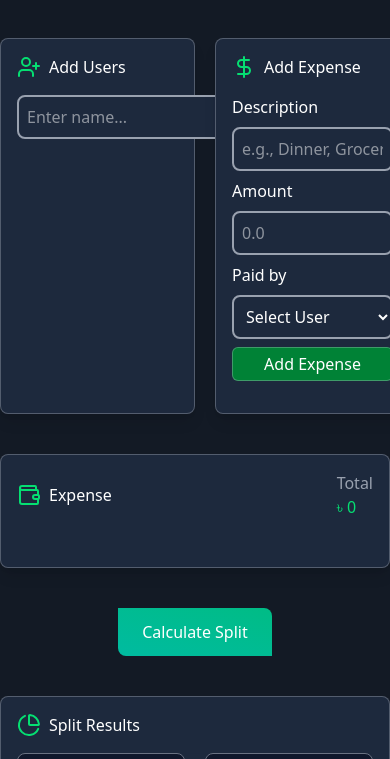
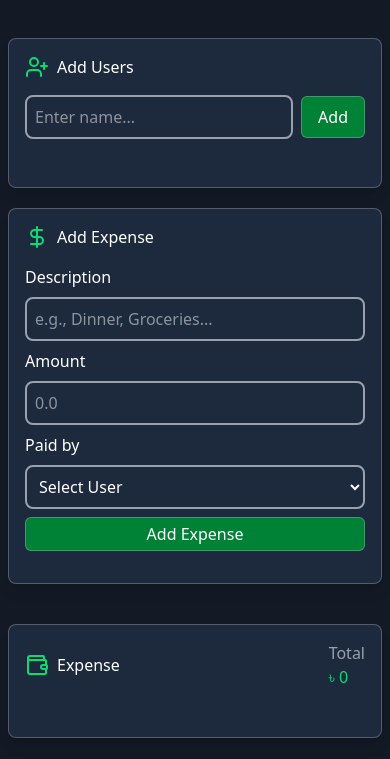
Before and after one commit to rayan2228/split-wise, a website built with Vite: page index.html in a window 390 px wide. Shown: the part 54-813 px from the top of the page. Built offline with nearby package versions, Linux system fonts and the light colour scheme.

Commit message:
style:responsive for small device

```diff
--- a/index.html
+++ b/index.html
@@ -38,9 +38,9 @@
 
     <section class="my-10">
       <div class="container">
-        <div class="flex gap-5">
+        <div class="flex sm:flex-row flex-col gap-5">
           <div
-            class="bg-slate-800 shadow-lg w-1/2 border border-gray-300/30 p-4 rounded-lg"
+            class="bg-slate-800 shadow-lg w-auto sm:w-1/2 border border-gray-300/30 p-4 rounded-lg"
           >
             <div class="flex items-center gap-2">
               <i data-lucide="userPlus" class="text-green-400"></i>
@@ -60,7 +60,7 @@
             </div>
           </div>
           <div
-            class="bg-slate-800 shadow-lg w-1/2 border border-gray-300/30 p-4 rounded-lg"
+            class="bg-slate-800 shadow-lg w-auto sm:w-1/2 border border-gray-300/30 p-4 rounded-lg"
           >
             <div class="flex items-center gap-2">
               <i data-lucide="dollar-sign" class="text-green-400"></i>
--- a/src/style.css
+++ b/src/style.css
@@ -8,7 +8,10 @@
 
 @layer utilities {
   .container {
-    @apply max-w-330 mx-auto;
+    @apply max-w-330 mx-auto px-2;
+    @variant sm {
+      @apply px-0;
+    }
   }
   .btn {
     @apply py-1 px-3 rounded-md cursor-pointer transition-colors flex gap-1 items-center border border-gray-300/30;
@@ -22,5 +25,4 @@
   .list {
     @apply border border-gray-500 rounded-lg p-2 px-3 bg-slate-900 flex items-center justify-between;
   }
-
 }
```
